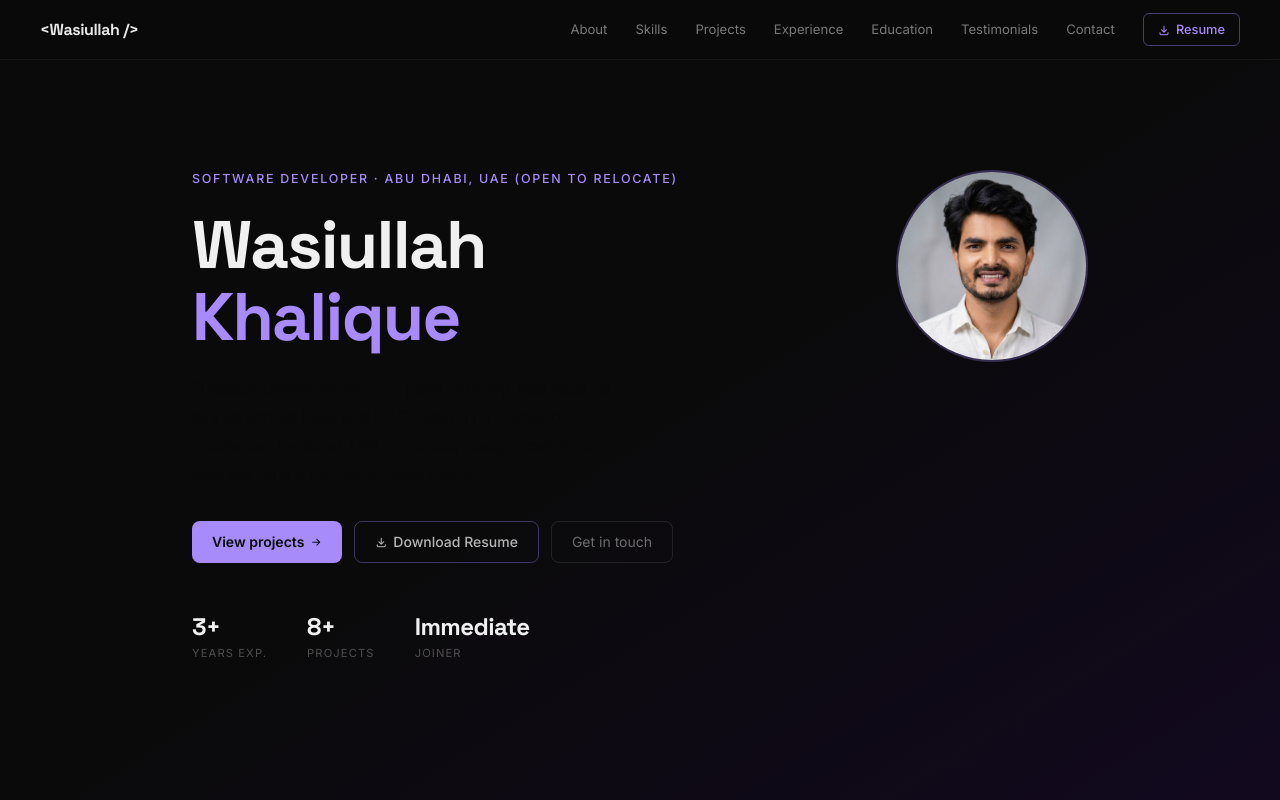
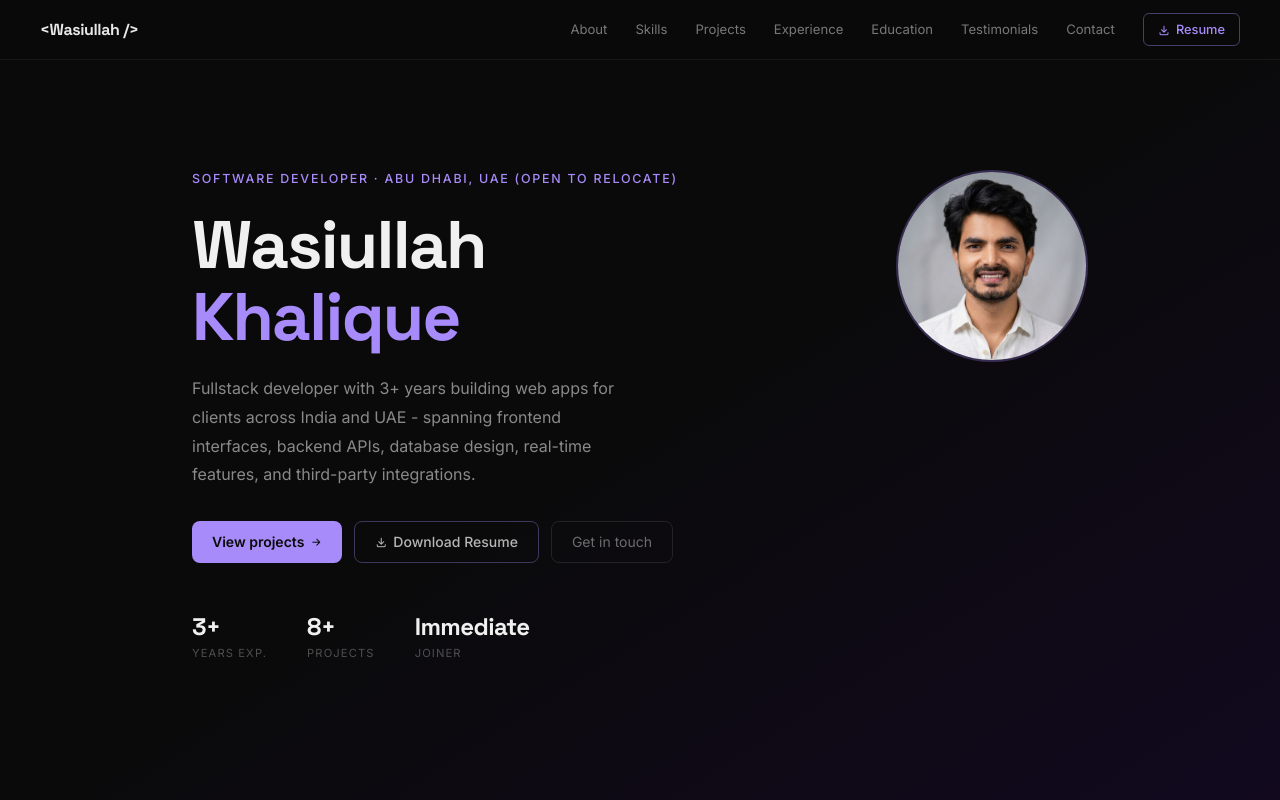
Before and after one commit to Wasi-25/portfolio, a React (Vite) app: page / in a window 1280 px wide. Shown: the top 800 px of the page. Built offline with nearby package versions, Linux system fonts and the light colour scheme.

Commit message:
Updated Hero.jsx

```diff
--- a/src/components/Hero.jsx
+++ b/src/components/Hero.jsx
@@ -23,7 +23,7 @@ export default function Hero() {
               <span className="text-[#a78bfa]">Khalique</span>
             </h1>
 
-            <p className="text-base text-[rgba(255,255,255,0.52)] leading-[1.8] max-w-md mx-auto md:mx-0 mb-8">
+            <p className="text-[rgba(255,255,255,0.52)] leading-[1.8] max-w-md mx-auto md:mx-0 mb-8">
             Fullstack developer with 3+ years building web apps for clients across India and UAE - spanning frontend interfaces, backend APIs, database design, real-time features, and third-party integrations.
             </p>
 
```
